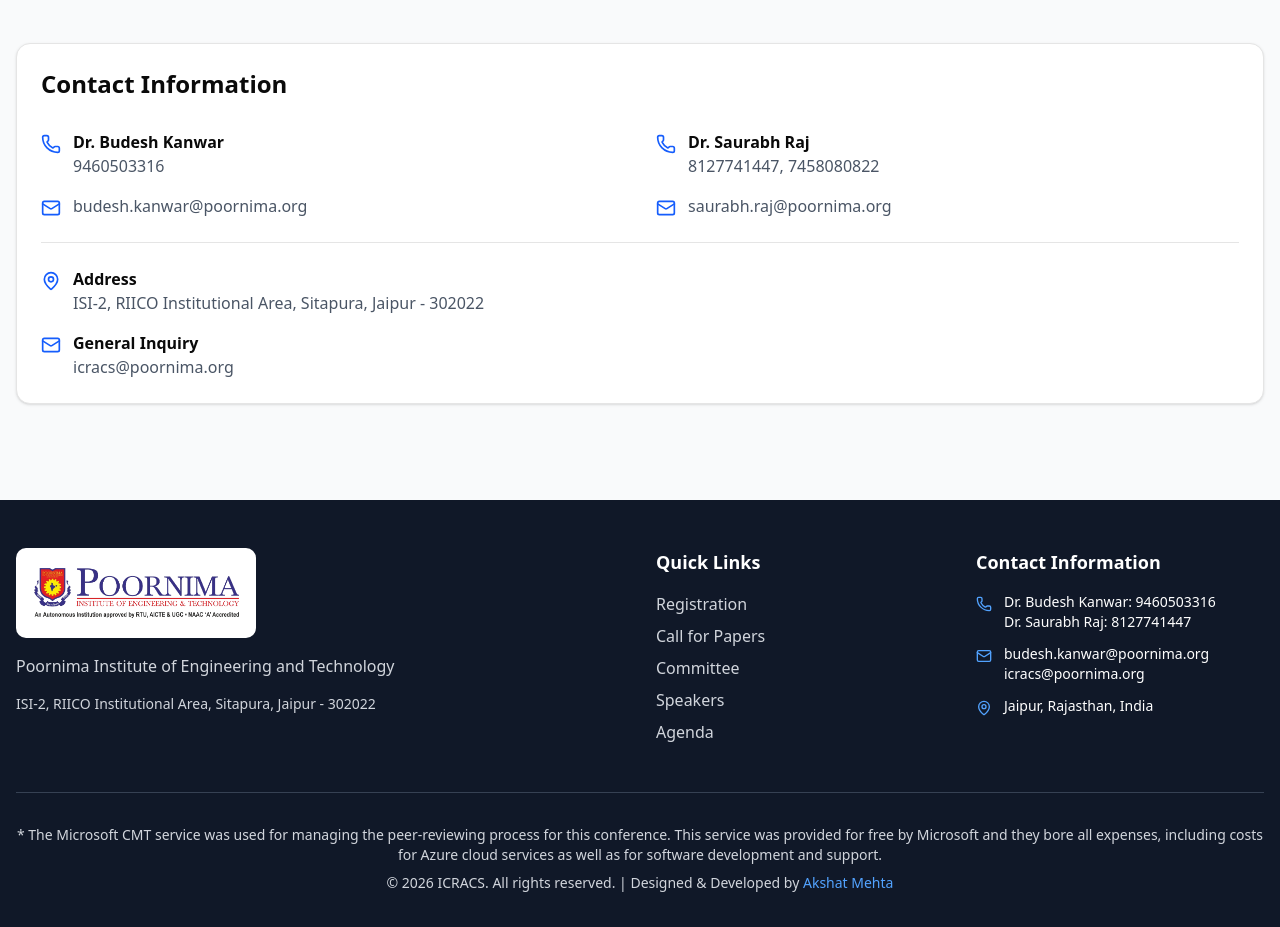
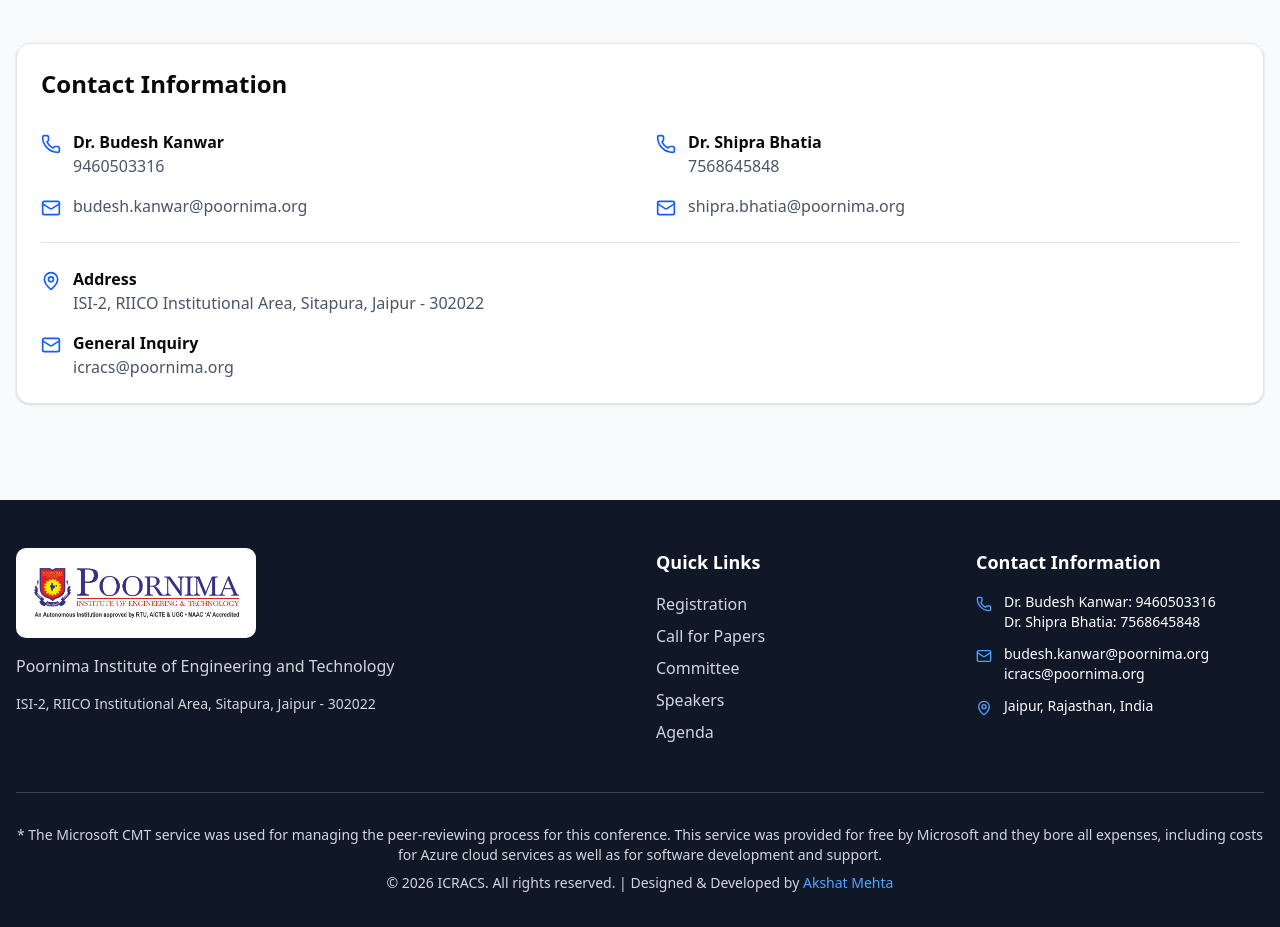
Before and after one commit to nerkoux/icracs-2026, a Next.js app: page /registration in a window 1280 px wide. Shown: the part 1900-2827 px from the top of the page. Built offline with nearby package versions, Linux system fonts and the light colour scheme.

Commit message:
Replacement of Organising chair details

```diff
--- a/src/app/call-for-papers/page.tsx
+++ b/src/app/call-for-papers/page.tsx
@@ -420,15 +420,15 @@
                     <div className="flex items-start space-x-3">
                       <Phone className="h-5 w-5 text-blue-600 mt-1" />
                       <div>
-                        <p className="font-semibold">Dr. Saurabh Raj</p>
+                        <p className="font-semibold">Dr. Shipra Bhatia</p>
                         <p className="text-gray-600">Organizing Chair</p>
-                        <p className="text-gray-600">8127741447, 7458080822</p>
+                        <p className="text-gray-600">7568645848</p>
                       </div>
                     </div>
                     <div className="flex items-start space-x-3">
                       <Mail className="h-5 w-5 text-blue-600 mt-1" />
                       <div>
-                        <p className="text-gray-600">saurabh.raj@poornima.org</p>
+                        <p className="text-gray-600">shipra.bhatia@poornima.org</p>
                       </div>
                     </div>
                   </div>
--- a/src/app/not-found.tsx
+++ b/src/app/not-found.tsx
@@ -109,10 +109,10 @@
                 </div>
                 <div>
                   <p className="text-sm text-gray-400 mb-1">Technical Support</p>
-                  <p className="text-gray-200">Dr. Saurabh Raj</p>
+                  <p className="text-gray-200">Dr. Shipra Bhatia</p>
                   <div className="flex items-center mt-1">
                     <Phone className="h-4 w-4 mr-2 text-blue-400" />
-                    <span className="text-blue-400">8127741447</span>
+                    <span className="text-blue-400">7568645848</span>
                   </div>
                 </div>
               </div>
--- a/src/app/registration/page.tsx
+++ b/src/app/registration/page.tsx
@@ -286,14 +286,14 @@
                     <div className="flex items-start space-x-3">
                       <Phone className="h-5 w-5 text-blue-600 mt-1" />
                       <div>
-                        <p className="font-semibold">Dr. Saurabh Raj</p>
-                        <p className="text-gray-600">8127741447, 7458080822</p>
+                        <p className="font-semibold">Dr. Shipra Bhatia</p>
+                        <p className="text-gray-600">7568645848</p>
                       </div>
                     </div>
                     <div className="flex items-start space-x-3">
                       <Mail className="h-5 w-5 text-blue-600 mt-1" />
                       <div>
-                        <p className="text-gray-600">saurabh.raj@poornima.org</p>
+                        <p className="text-gray-600">shipra.bhatia@poornima.org</p>
                       </div>
                     </div>
                   </div>
--- a/src/components/layout/footer.tsx
+++ b/src/components/layout/footer.tsx
@@ -47,7 +47,7 @@
                 <Phone className="h-4 w-4 mt-1 text-blue-400" />
                 <div className="text-sm">
                   <p>Dr. Budesh Kanwar: 9460503316</p>
-                  <p>Dr. Saurabh Raj: 8127741447</p>
+                  <p>Dr. Shipra Bhatia: 7568645848</p>
                 </div>
               </div>
               <div className="flex items-start space-x-3">
```
